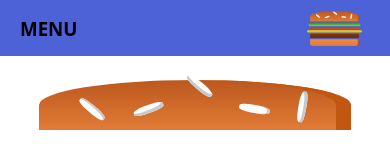
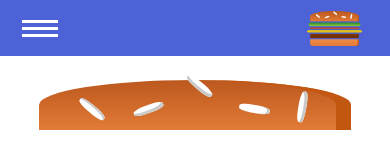
Before and after one commit to giacomo9999/react-bb-201220, a React (Create React App) app: page / in a window 390 px wide. Shown: the top 153 px of the page. Built offline with nearby package versions, Linux system fonts and the light colour scheme; the HTML template or start-up script is replaced by a standard one.

Commit message:
Added hamburger to display in mobile-only components...basic functionality complete.

```diff
--- a/src/components/Layout/Layout.js
+++ b/src/components/Layout/Layout.js
@@ -9,7 +9,9 @@
   state = { sideDrawerOpen: false };
 
   sideDrawerToggleHandler = () => {
-    this.setState({ sideDrawerOpen: !this.state.sideDrawerOpen });
+    this.setState((prevState) => {
+      return { sideDrawerOpen: !prevState.sideDrawerOpen };
+    });
   };
 
   render() {
--- /dev/null
+++ b/src/components/Navigation/SideDrawer/DrawerToggle/DrawerToggle.js
@@ -0,0 +1,12 @@
+import React from "react";
+import classes from "./DrawerToggle.module.css";
+
+const drawerToggle = (props) => (
+  <div className={classes.DrawerToggle} onClick={props.clicked}>
+    <div></div>
+    <div></div>
+    <div></div>
+  </div>
+);
+
+export default drawerToggle;
--- /dev/null
+++ b/src/components/Navigation/SideDrawer/DrawerToggle/DrawerToggle.module.css
@@ -0,0 +1,25 @@
+.DrawerToggle {
+  width: 40px;
+  height: 100%;
+  display: flex;
+  flex-flow: column;
+  justify-content: space-around;
+  align-items: center;
+  padding: 10px 0;
+  box-sizing: border-box;
+  cursor: pointer;
+}
+
+.DrawerToggle div {
+
+  width: 90%;
+  height: 3px;
+  margin: 2px;
+  background-color: white;
+}
+
+@media (min-width: 500px) {
+  .DrawerToggle {
+    display: none;
+  }
+}
--- a/src/components/Navigation/SideDrawer/SideDrawer.module.css
+++ b/src/components/Navigation/SideDrawer/SideDrawer.module.css
@@ -9,7 +9,7 @@
   background-color: white;
   padding: 32px 16px;
   box-sizing: border-box;
-  transition: transform 0.3s ease-out;
+  transition: transform 0.5s ease-out;
 }
 
 .Open {
--- a/src/components/Navigation/Toolbar/Toolbar.js
+++ b/src/components/Navigation/Toolbar/Toolbar.js
@@ -2,14 +2,15 @@
 import classes from "./Toolbar.module.css";
 import Logo from "../../Logo/Logo";
 import NavigationItems from "../NavigationItems/NavigationItems";
+import DrawerToggle from "../SideDrawer/DrawerToggle/DrawerToggle";
 
 const toolBar = (props) => (
   <header className={classes.Toolbar}>
     <div>
-      <h3>MENU</h3>
+      <DrawerToggle clicked={props.clicked} />
     </div>
     <div className={classes.Logo}>
-      <Logo clicked={props.clicked}/>
+      <Logo clicked={props.clicked} />
     </div>
     <nav className={classes.DesktopOnly}>
       <NavigationItems />
```
Also changed, not shown: 1 other file (tests, documents, lock files or other folders).
